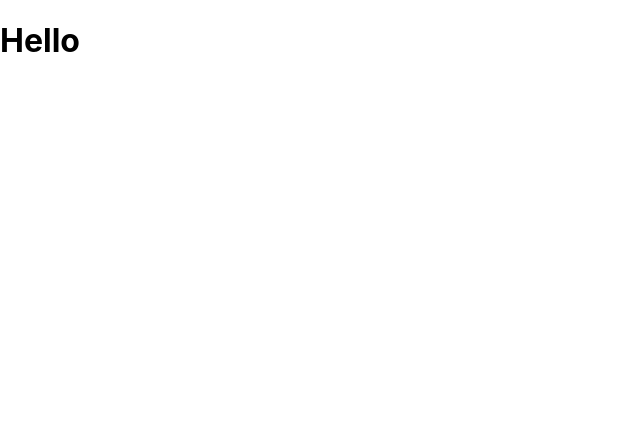
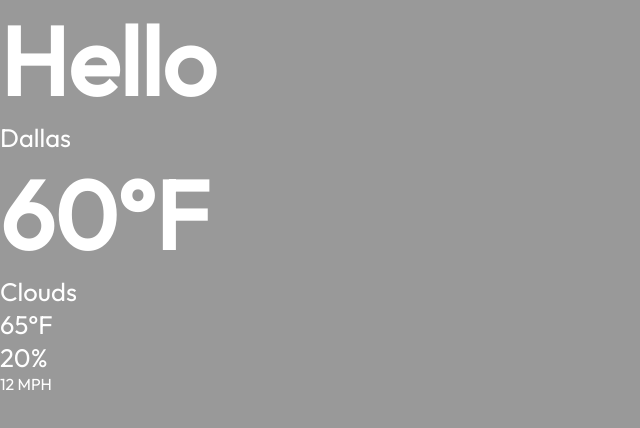
Before and after one commit to bc-kelly/weather-app, a React (Create React App) app: page / in a window 1280 px wide. Shown: the top 428 px of the page, without its empty margins (0-640 px from the left). Built offline with nearby package versions, Linux system fonts and the light colour scheme.

Commit message:
styling page

```diff
--- a/src/App.js
+++ b/src/App.js
@@ -7,8 +7,33 @@ function App() {
 
 
   return (
-    <div className="App">
+    <div className="app">
       <h1> Hello </h1>
+      <div className="container">
+        <div className="top">
+          <div className="location">
+            <p> Dallas </p>
+          </div>
+          <div className="temp">
+            <h1> 60°F </h1>
+          </div>
+          <div className="description">
+            <p> Clouds </p>
+          </div>
+        </div>
+        <div className="bottom">
+          <div className="feels">
+              <p> 65°F </p>
+          </div>
+          <div className="humidity">
+              <p> 20% </p>
+          </div>
+          <div className="wind">
+              12 MPH
+          </div>
+        </div>
+      </div>
+
     </div>
   );
 }
--- a/src/index.css
+++ b/src/index.css
@@ -1,13 +1,39 @@
+@import url('https://fonts.googleapis.com/css?family=Outfit');
+
+* {
+  box-sizing: border-box;
+  margin: 0;
+  padding: 0;
+}
+
+
 body {
-  margin: 0;
-  font-family: -apple-system, BlinkMacSystemFont, 'Segoe UI', 'Roboto', 'Oxygen',
+
+  font-family: 'Outfit', 'Segoe UI', 'Roboto', 'Oxygen',
     'Ubuntu', 'Cantarell', 'Fira Sans', 'Droid Sans', 'Helvetica Neue',
     sans-serif;
   -webkit-font-smoothing: antialiased;
   -moz-osx-font-smoothing: grayscale;
 }
 
-code {
-  font-family: source-code-pro, Menlo, Monaco, Consolas, 'Courier New',
-    monospace;
+p {
+  font-size: 1.6rem;
 }
+
+h1 {
+  font-size: 6rem;
+}
+
+.app {
+  width: 100%;
+  height: 100vh;
+  position: relative;
+  background-color: rgba(0,0,0,0.4);
+  color: #fff;
+}
+
+.app:before {
+  content: ' ';
+  background: url('./assets/sunset1.jpg');
+  position: absolute;
+}
```
Also changed, not shown: src/assets/sunset1.jpg (added).
